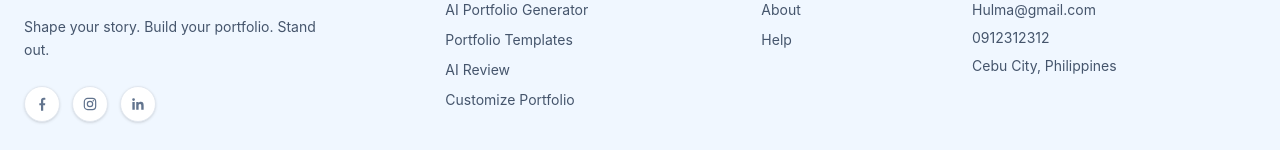
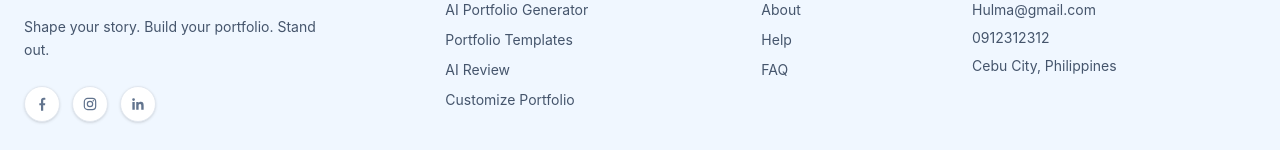
Before and after one commit to DrakeDev23/Hulma, a React app in the folder frontend/: page / in a window 1280 px wide. Shown: the part 2838-2988 px from the top of the page. Built offline with nearby package versions, Linux system fonts and the light colour scheme; the HTML template or start-up script is replaced by a standard one.

Commit message:
add faq sa footer

```diff
--- a/frontend/src/components/Footer.jsx
+++ b/frontend/src/components/Footer.jsx
@@ -3,6 +3,7 @@ const footerLinks = {
   resources: [
     { label: 'About', href: '#about' },
     { label: 'Help', href: '#help' },
+    { label: 'FAQ', href: '#faq' },
   ],
 }
 
```
